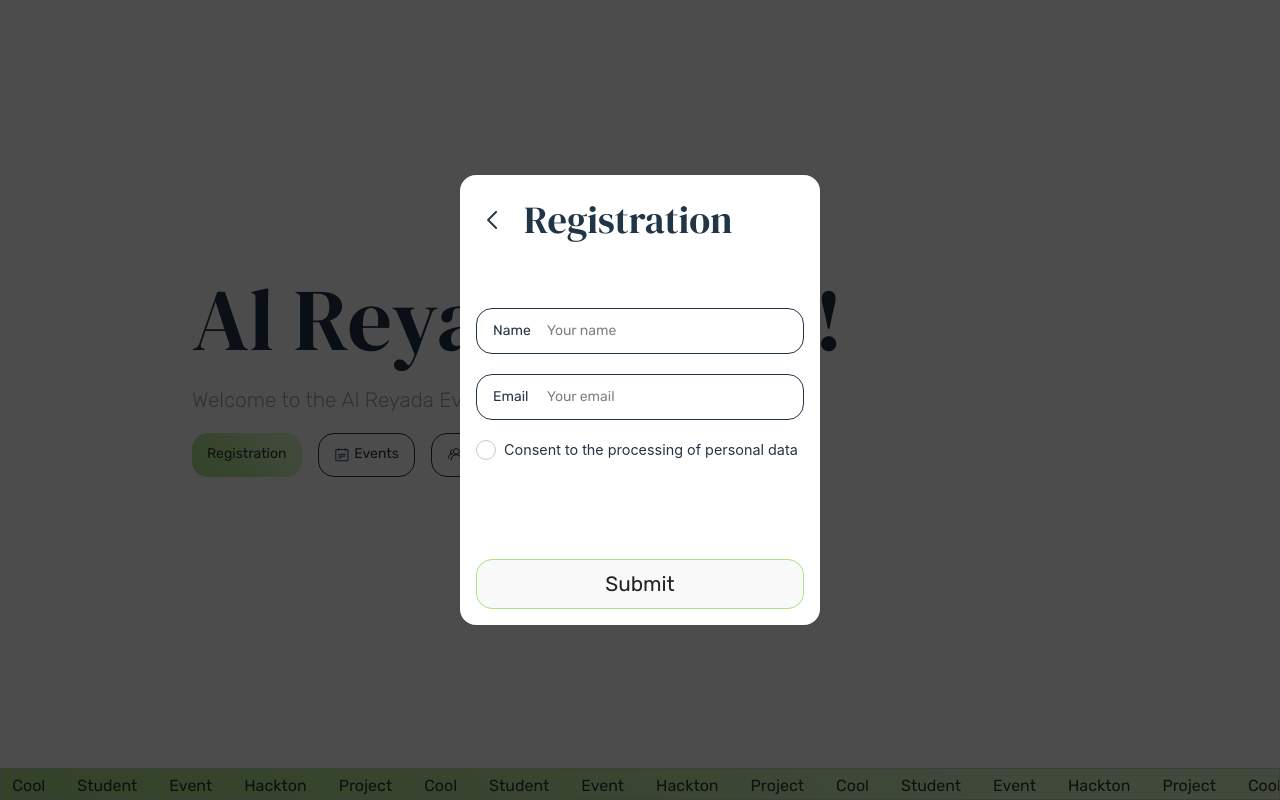
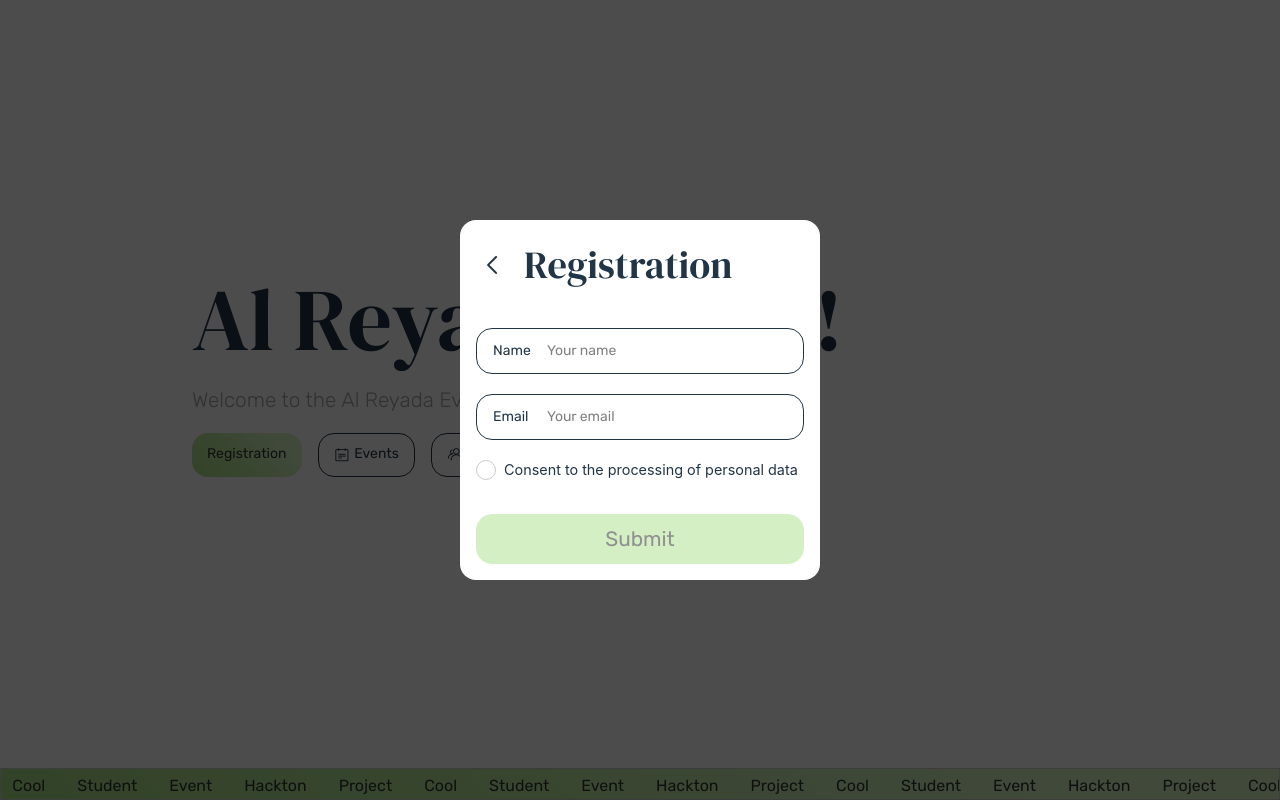
Before and after one commit to tmazitov/alreyada_hackton, a Vue app: page / in a window 1280 px wide. Both pictures are taken after a click on the button "Registration". Shown: the top 800 px of the page. Built offline with nearby package versions, Linux system fonts and the light colour scheme.

Commit message:
finish to make the registration form modal

```diff
--- a/src/components/BaseButton.vue
+++ b/src/components/BaseButton.vue
@@ -1,18 +1,26 @@
 <template>
-	<van-button class="button base" type="primary" size="large">{{label}}</van-button>
+	<van-button class="button base" :disabled="disabled" type="primary" size="large">{{label}}</van-button>
 </template>
 
-<script >
+<script lang="ts">
+import { computed } from 'vue';
 export default {
 	name: 'BaseButton',
 	props: {
 		label: {
 			type: String,
+		},
+		disabled: {
+			type: Boolean,
+			default: false,
 		}
 	},
 	setup(props, ctx){
+		const disabled = computed(() => props.disabled)
+
 		return {
-			label: props.label
+			label: props.label,
+			disabled,
 		}
 	}
 };
--- a/src/components/BaseInput.vue
+++ b/src/components/BaseInput.vue
@@ -9,7 +9,8 @@
 	</div>
 </template>
 
-<script>
+<script lang="ts"
+>
 import { computed } from 'vue';
 
 export default {
--- a/src/components/RegistrationFormModal.vue
+++ b/src/components/RegistrationFormModal.vue
@@ -1,7 +1,11 @@
 <template>
 	<van-overlay :show="show" @click="closeHandler">
 		<div class="form-wrapper" @click.stop>
-			<div class="form">
+			<div class="form-container">
+
+				<!-- Registration Form -->
+
+				<div class="form" v-if="!data.isSubmitted">
 					<div class="form-header">
 						<div class="form-header__back" @click="closeHandler">
 							<van-icon name="arrow-left" size="24"/>
@@ -14,14 +18,45 @@
 						<BaseInput v-model:value="form.name" label="Name" placeholder="Your name" autofocus/>
 						<BaseInput v-model:value="form.email" label="Email"  placeholder="Your email"/>
 						<div class="form-allow">
-						<van-checkbox v-model="form.allow" shape="round" checked-color="#07c160">
+							<van-checkbox v-model="form.allow" shape="round" checked-color="var(--primary-hard)">
 								Сonsent to the processing of personal data
 							</van-checkbox>
 						</div>
 					</div>
 
+					<BaseButton :disabled="!isFormValid" label="Submit" @click="submit"/>
+				</div>
 
-				<BaseButton label="Submit"/>
+				<!-- Response wait -->
+
+				<div class="form submitted" v-if="data.isSubmitted && !data.isSuccess">
+					<van-loading color="var(--primary)" vertical size="128px">
+						Please wait...
+					</van-loading>
+				</div>
+
+				<!-- Response success -->
+				<transition name="fade">
+					<div class="form" v-if="data.isSubmitted && data.isSuccess">
+						<div class="form-header">
+							<div class="form-header__title">
+								Success!
+							</div>
+						</div>
+
+						<div class="form-content">
+							<div class="form-content__sign">
+								<van-icon name="success" size="64" color="var(--primary)"/>
+							</div>
+							<div class="form-content__text">
+								<div>Thank you for your registration!</div>
+								<div>We will so glad to see you on our event!</div>
+							</div>
+						</div>
+
+						<BaseButton label="Home page" @click="closeHandler"/>
+					</div>
+				</transition>
 			</div>
 		</div>
 	</van-overlay>
@@ -56,19 +91,34 @@ export default {
 	},
 	setup(props, ctx) {
 		const show = computed(() => props.show)
+		const data = reactive<{isSubmitted:boolean, isSuccess:boolean}>({
+			isSubmitted: false,
+			isSuccess: false,
+		})
 		const form = reactive<Form>({
 			name: "",
 			email: "",
 			allow: false,
 		})
+		const isFormValid = computed(() => {
+			return form.name.length > 0 && form.email.length > 0 && form.allow
+		})
 		const closeHandler = () => {
 			ctx.emit('update:show', false)
+		}
+
+		const submit = () => {
+			data.isSubmitted = true
+			setTimeout(() => data.isSuccess = true, 1400);
 		}
 
 		return {
 			form,
 			show,
+			data,
+			isFormValid,
 			closeHandler,
+			submit,
 		}
 	}
 };
@@ -83,12 +133,17 @@ export default {
 	height: 100%;
 }
 
-.form {
+.form-container{
 	width: 360px;
-	height: 450px;
+	height: 360px;
 	background-color: var(--background);
 	border-radius: 16px;
 
+}
+
+.form {
+	width: 100%;
+	height: 100%;
 	display:flex;
 	flex-direction: column;
 	gap: 20px;
@@ -98,8 +153,13 @@ export default {
 	box-sizing: border-box;
 }
 
+.form.submitted{
+	justify-content: center;
+	align-items: center;
+}
+
 @media (max-width: 450px){
-	.form {
+	.form-container {
 		width: calc(100% - 48px);
 	}
 	.form-header__back{
@@ -120,7 +180,9 @@ export default {
 	width: fit-content;
 }
 
+
 .form-allow{
+	--van-checkbox-disabled-icon-color: var(--background);
 	--van-checkbox-label-color: var(--font-color);
 	font-size: 0.9em;
 }
@@ -147,6 +209,20 @@ export default {
 	display: flex;
 	flex-direction: column;
 	gap: 20px;
-	padding-bottom: 40px;
+}
+
+.form-content{
+	display: flex;
+	flex-direction: column;
+	gap: 20px;
+	align-items: center;
+	justify-content: space-between;
+}
+
+.form-content__text{
+	display: flex;
+	gap: 10px;
+	flex-direction: column;
+	align-items: center;
 }
 </style>
--- a/src/style.css
+++ b/src/style.css
@@ -16,6 +16,7 @@
 	--primary:  #ABE188;
 	--primary-light:  #d6f5c4;
 	--primary-middle: #bdeb9f;
+	--primary-hard: #96C577;
 	/* --primary-middle: rgba(247,189,196,1);
 	--primary:  rgb(238,156,167);
 	--primary-light:  rgba(255,221,225,1); */
@@ -39,9 +40,11 @@ body {
 	a:hover {
 		color: #747bff;
 	}
-	button {
-		background-color: #f9f9f9;
-	}
+}
+
+
+.van-checkbox__icon--checked .van-icon {
+	color: var(--background);
 }
 
 .page{
```
Lines whose indentation alone changed are shown as unchanged.
